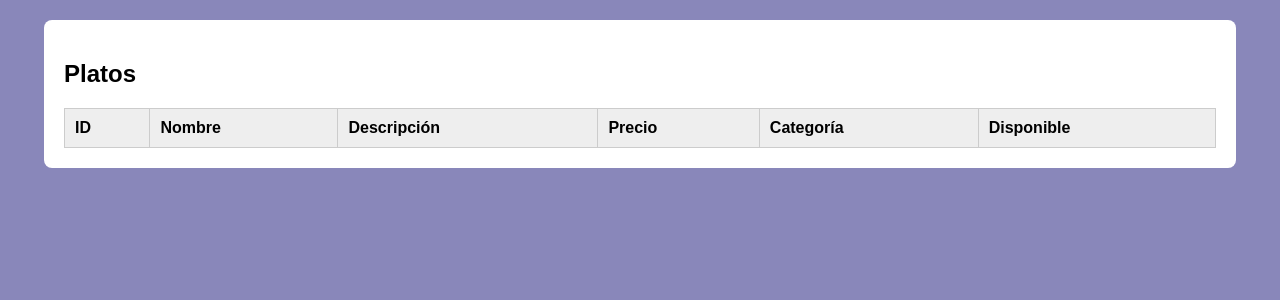
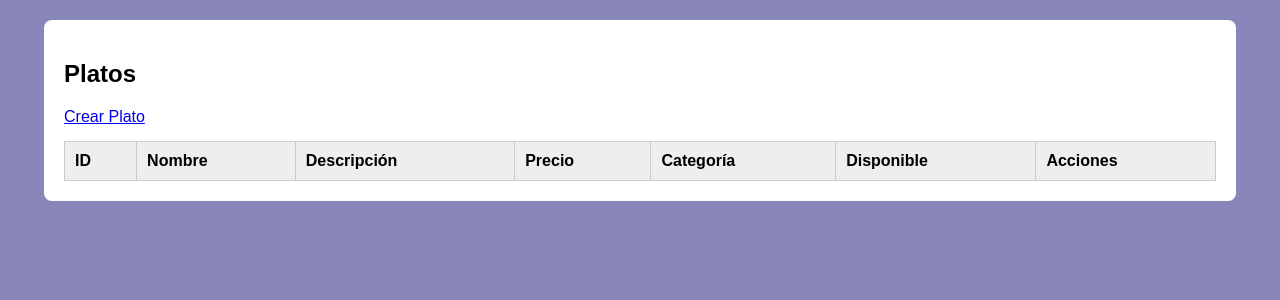
Before and after one commit to devpachon/restaurante_502, a Django app: page /platos/ in a window 1280 px wide. Shown: the part 148-448 px from the top of the page. Run offline with Django 5.2, Linux system fonts and the light colour scheme; the visitor is signed in with stand-in values (Sample User, id 1); data that the repository does not hold is empty.

Commit message:
crud platos finalizado

```diff
--- a/gestion/templates/gestion/platos.html
+++ b/gestion/templates/gestion/platos.html
@@ -2,6 +2,9 @@
 
 {% block content %}
 <h2>Platos</h2>
+<a href="{% url 'crear_plato' %}">
+    Crear Plato
+</a>
 <table>
     <tr>
         <th>ID</th>
@@ -10,6 +13,7 @@
         <th>Precio</th>
         <th>Categoría</th>
         <th>Disponible</th>
+        <th>Acciones</th>
     </tr>
     {% for plato in platos %}
     <tr>
@@ -19,6 +23,14 @@
         <td>{{ plato.precio }}</td>
         <td>{{ plato.categoria }}</td>
         <td>{{ plato.disponible }}</td>
+        <td>
+            <a href="{% url 'editar_plato' plato.id %}">
+                Editar
+            </a>
+            <a href="{% url 'eliminar_plato' plato.id %}">
+                Eliminar
+            </a>
+        </td>
     </tr>
     {% endfor %}
 </table>
--- a/gestion/urls.py
+++ b/gestion/urls.py
@@ -21,4 +21,7 @@ urlpatterns = [
     path('mesas/crear/', views.crear_mesa, name='crear_mesa'),
     path('mesas/editar/<int:id>/', views.editar_mesa, name='editar_mesa'),
     path('mesas/eliminar/<int:id>/', views.eliminar_mesa, name='eliminar_mesa'),
+    path('platos/crear/', views.crear_plato, name='crear_plato'),
+    path('platos/editar/<int:id>/', views.editar_plato, name='editar_plato'),
+    path('platos/eliminar/<int:id>/', views.eliminar_plato, name='eliminar_plato'),
 ]
--- a/gestion/views.py
+++ b/gestion/views.py
@@ -8,6 +8,7 @@ from django.shortcuts import render, redirect
 from .forms import ClienteForm
 from .forms import EmpleadoForm
 from .forms import MesaForm
+from .forms import PlatoForm
 from django.shortcuts import get_object_or_404
 
 # Create your views here.
@@ -272,6 +273,80 @@ def lista_platos(request):
     return render(request, 'gestion/platos.html', {'platos': platos})
 
 @login_required
+def crear_plato(request):
+
+    if request.method == 'POST':
+
+        form = PlatoForm(request.POST)
+
+        if form.is_valid():
+
+            form.save()
+
+            return redirect('lista_platos')
+
+    else:
+
+        form = PlatoForm()
+
+    return render(
+        request,
+        'gestion/form_plato.html',
+        {
+            'form': form,
+            'titulo': 'Crear Plato'
+        }
+    )
+
+@login_required
+def editar_plato(request, id):
+
+    plato = get_object_or_404(
+        Plato,
+        id=id
+    )
+
+    if request.method == 'POST':
+
+        form = PlatoForm(
+            request.POST,
+            instance=plato
+        )
+
+        if form.is_valid():
+
+            form.save()
+
+            return redirect('lista_platos')
+
+    else:
+
+        form = PlatoForm(
+            instance=plato
+        )
+
+    return render(
+        request,
+        'gestion/form_plato.html',
+        {
+            'form': form,
+            'titulo': 'Editar Plato'
+        }
+    )
+
+@login_required
+def eliminar_plato(request, id):
+
+    plato = get_object_or_404(
+        Plato,
+        id=id
+    )
+
+    plato.delete()
+
+    return redirect('lista_platos')
+
+@login_required
 def lista_ordenes(request):
 
     ordenes = Orden.objects.all()
```
Also changed, not shown: gestion/forms.py (+40 -0 lines), gestion/templates/gestion/form_plato.html (added, +21 -0 lines).
